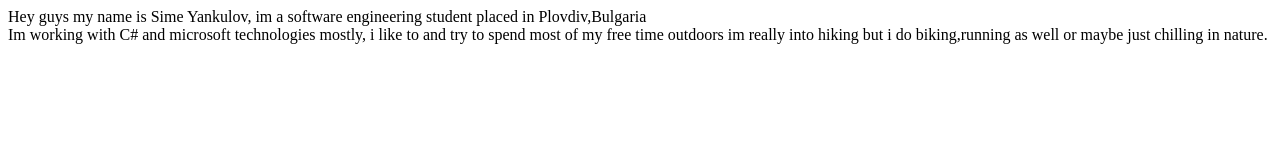
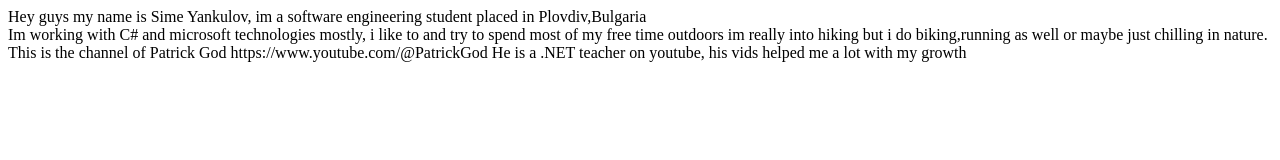
Before and after one commit to SimeYankulov/stu2001321092, a plain HTML site: page index.html in a window 1280 px wide. Drawn offline with Linux system fonts and the light colour scheme.

Commit message:
Added content creator that inspired me

```diff
--- a/index.html
+++ b/index.html
@@ -15,5 +15,10 @@
 		Im working with C# and microsoft technologies mostly, i like to and try to spend most of my free time outdoors
 		im really into hiking but i do biking,running as well or maybe just chilling in nature.
 	</div>
+	<!--  Content creator that inspired me -->
+	<div>
+		This is the channel of Patrick God https://www.youtube.com/@PatrickGod
+		He is a .NET teacher on youtube, his vids helped me a lot with my growth
+	<div>
 </body>
 </html>
```
